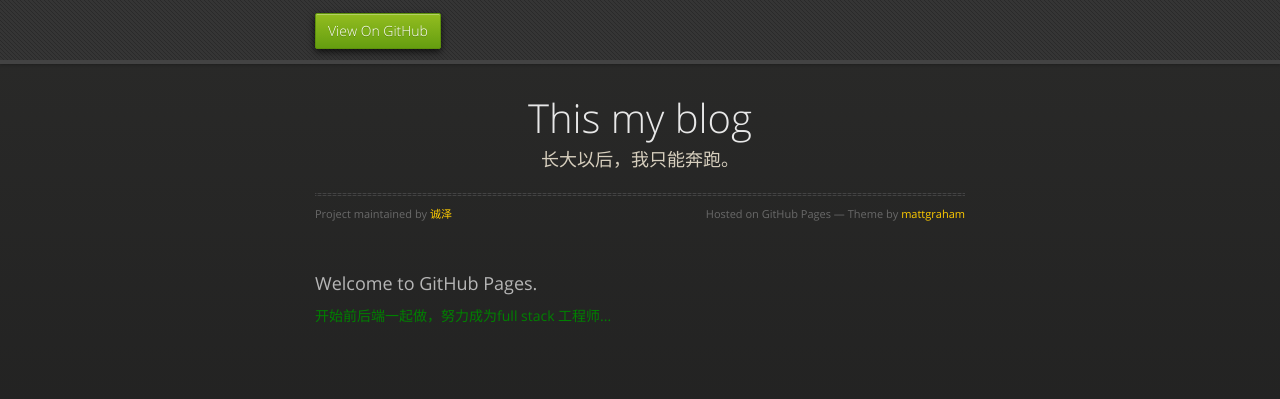
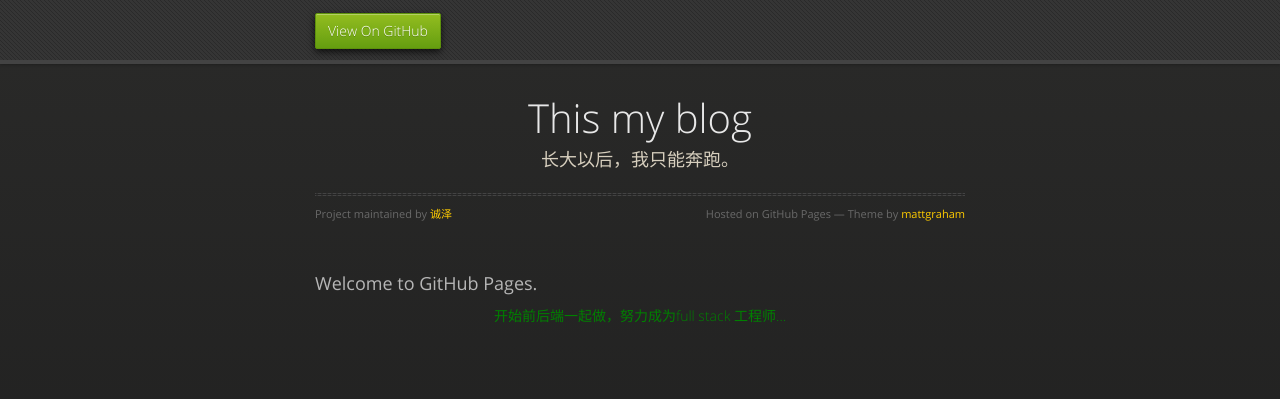
Before and after one commit to UESTCxiaozhu/UESTCxiaozhu.github.io, a plain HTML site: page index.html in a window 1280 px wide. Drawn offline with nearby package versions, Linux system fonts and the light colour scheme.

Commit message:
modify index page

```diff
--- a/stylesheets/styles.css
+++ b/stylesheets/styles.css
@@ -822,6 +822,9 @@ section #title .credits.right {
 
 section #tip {
   color: green;
+  font-family: 'OpenSansLight', "Helvetica Neue", Helvetica, Arial, sans-serif;
+  font-weight: lighter;
+  text-align: center;
 }
 
 @media print, screen and (max-width: 720px) {
```
